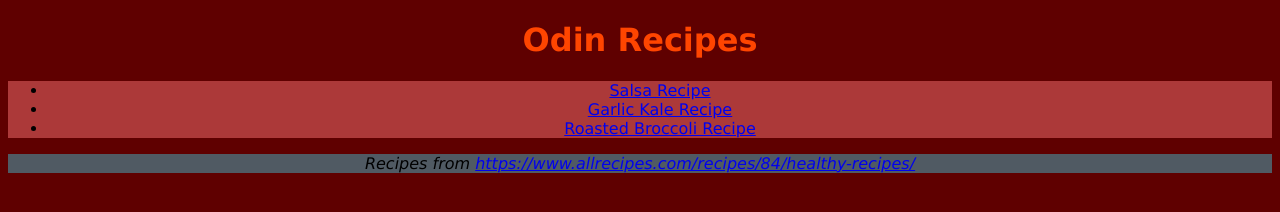
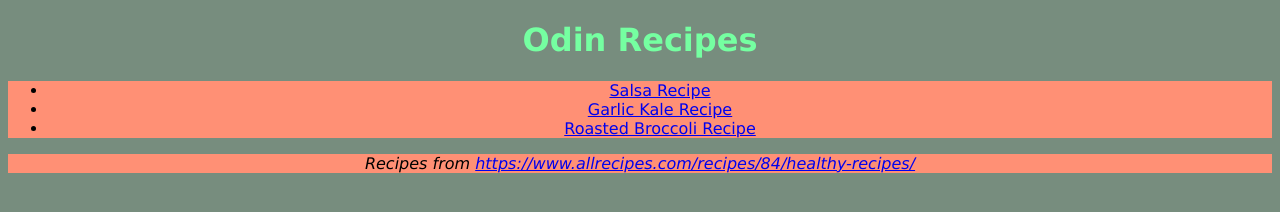
Before and after one commit to fellingwing/odin-recipes, a plain HTML site: page index.html in a window 1280 px wide. Drawn offline with Linux system fonts and the light colour scheme.

Commit message:
Change index color palette

```diff
--- a/css/index-style.css
+++ b/css/index-style.css
@@ -4,17 +4,18 @@
 }
 
 body {
-    background-color: rgb(95, 0, 0);
+    background-color: #778D7E;
 }
 
 h1 {
-    color: orangered;
+    color: #75FFA1;
 }
 
 ul {
-    background-color: rgb(172, 57, 57);
+    background-color: #FF9075;
 }
 
 p {
-    background-color:rgb(80, 90, 99);
+    background-color: #FF9075;
 }
+/* #8C7A76 #8C7682 #768C7D #75FFA1 #FF9175*/
```
